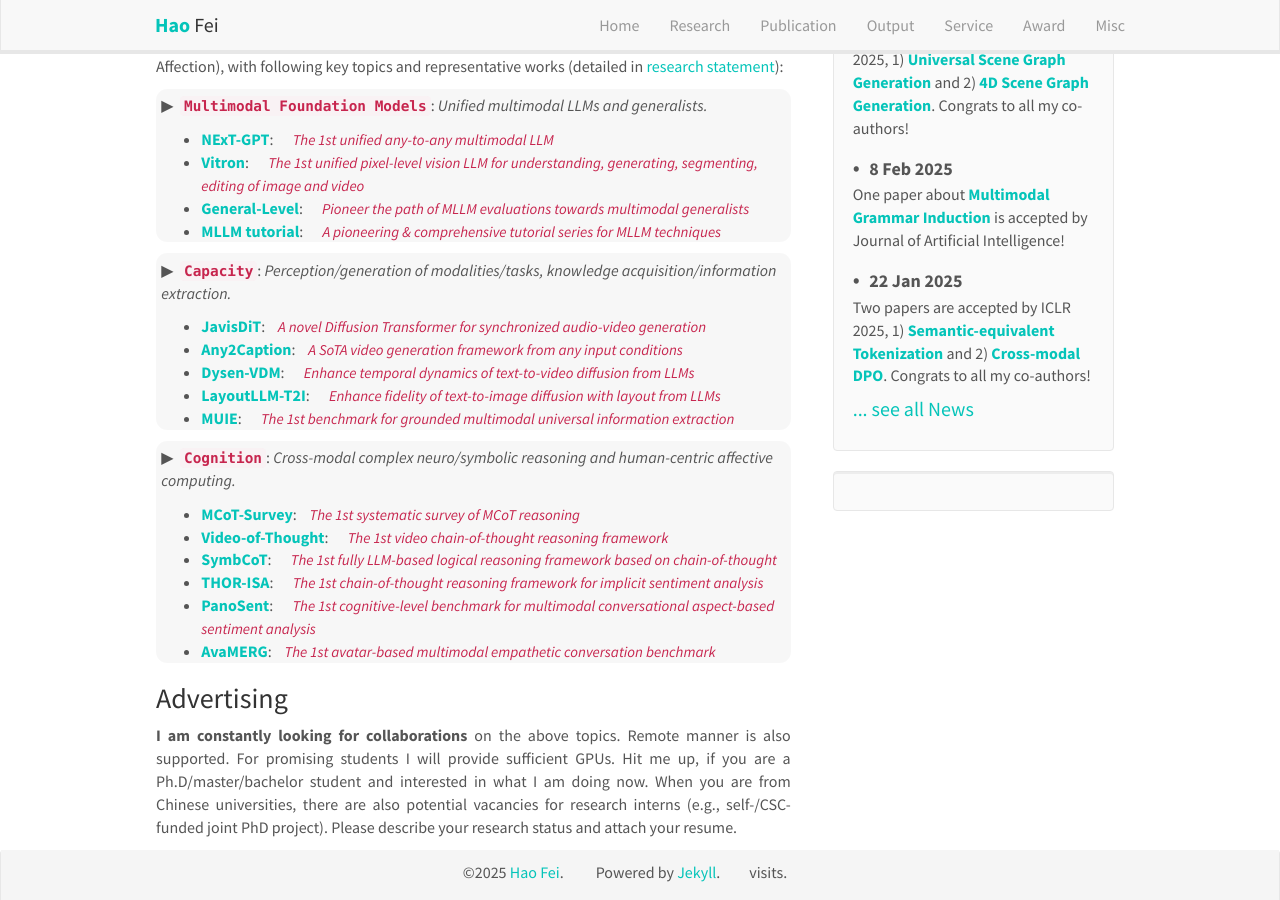
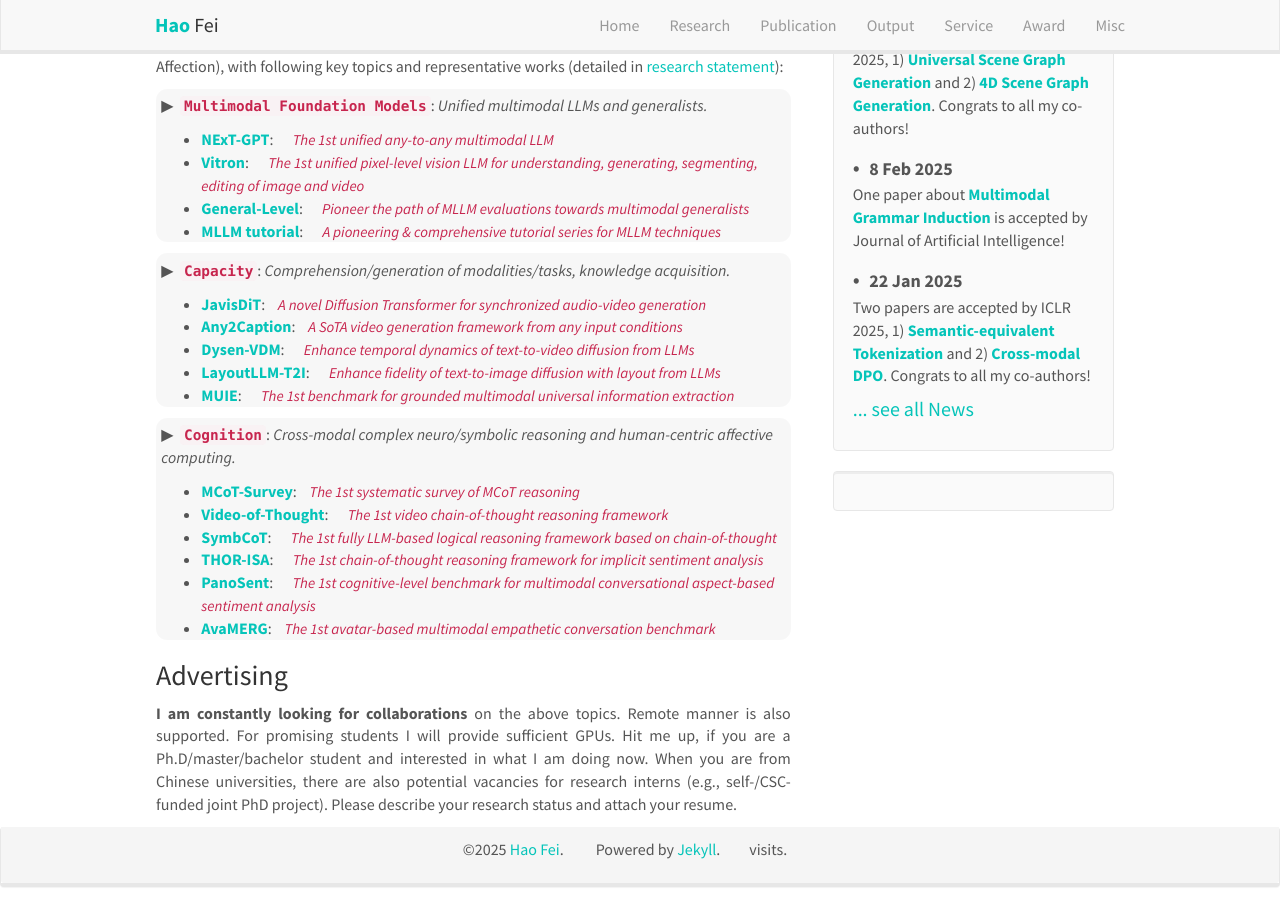
Before and after one commit to scofield7419/scofield7419.github.io, a Jekyll site: the page built from _pages/home.md, in a window 1280 px wide and 900 px high, scrolled down 849 px. Built offline with Jekyll 4.4.1, drawn with Linux system fonts in a browser that asks for light colours; nearby versions of some CDN libraries; comment, search, counter and statistics services are not loaded; a style sheet for code colours, icons or effects is not loaded.

Commit message:
Update home.md

```diff
--- a/_pages/home.md
+++ b/_pages/home.md
@@ -90,7 +90,7 @@
 
 <div style="border-radius: 0.7em;background-color: rgba(0,0,0,3%);padding-bottom: 0.0pt;padding-left: 4.0pt;padding-right: 4.0pt;padding-top: 4.0pt;">
 
-&#9654;&nbsp; **`Capacity`**: _Perception/generation of modalities/tasks, knowledge acquisition/information extraction._
+&#9654;&nbsp; **`Capacity`**: _Comprehension/generation of modalities/tasks, knowledge acquisition._
 - [**JavisDiT**](https://javisdit.github.io/): &nbsp;&nbsp;&nbsp;<em style="font-size: 15px;color:#C7254E;">A novel Diffusion Transformer for synchronized audio-video generation</em>
 - [**Any2Caption**](https://sqwu.top/): &nbsp;&nbsp;&nbsp;<em style="font-size: 15px;color:#C7254E;">A SoTA video generation framework from any input conditions</em>
 - [**Dysen-VDM**](https://haofei.vip/Dysen-VDM/): &nbsp;&nbsp;&nbsp;&nbsp;&nbsp;<em style="font-size: 15px;color:#C7254E;">Enhance temporal dynamics of text-to-video diffusion from LLMs</em>
```
